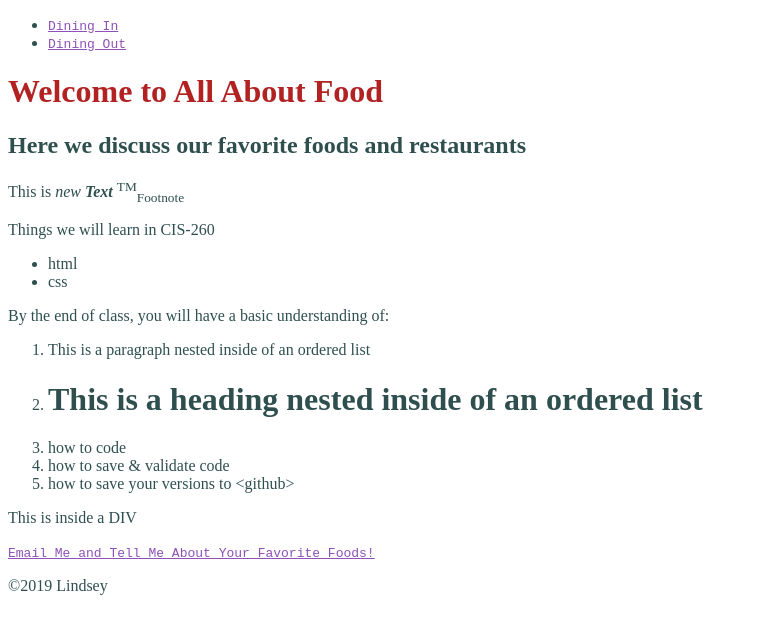
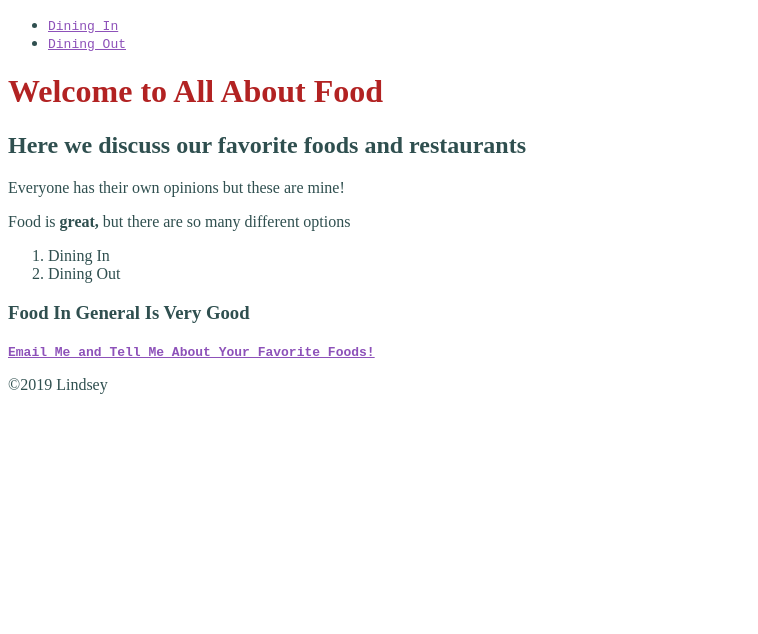
Before and after one commit to lnudds7/assignment1, a plain HTML site: page index.html in a window 1280 px wide. Shown: the whole page, without its empty margins (0-758 px from the left). Drawn offline with Linux system fonts and the light colour scheme.

Commit message:
finished changes for hw

```diff
--- a/index.html
+++ b/index.html
@@ -29,30 +29,23 @@
 
         <h1 style="color:firebrick">    Welcome to All About Food</h1>
         <h2>Here we discuss our favorite foods and restaurants </h2>
-        <p> This is <em>new</em> <strong><em>Text </em></strong><sup>TM</sup><sub>Footnote</sub></p>
+        <p> Everyone has their own opinions but these are mine!</p>
 
-        <p>Things we will learn in CIS-260</p>
-        <ul>
-            <li>html</li>
-            <li>css</li>
-        </ul>
-        <p> By the end of class, you will have a basic understanding of:</p>
+        <p>Food is <strong>great,</strong> but there are so many different options   </p>
         <ol>
-            <li>
-                <p> This is a paragraph nested inside of an ordered list</p>
-            </li>
-            <li>
-                <H1> This is a heading nested inside of an ordered list</H1>
-            </li>
-            <li>how to code</li>
-            <li>how to save &amp; validate code</li>
-            <li>how to save your versions to &lt;github&gt;</li>
+            <li>Dining In</li>
+            <li>Dining Out </li>
         </ol>
 
-        <div>This is inside a DIV</div>
 
 
-    <p> <a href="mailto:lnudds7@mail.naz.edu"> Email Me and Tell Me About Your Favorite Foods!</a>
+
+            <h3> Food In General Is Very Good</h3>
+
+
+
+
+    <p> <strong><a href="mailto:lnudds7@mail.naz.edu"> Email Me and Tell Me About Your Favorite Foods!</a></strong>
     </main>
 
 
```
Also changed, not shown: diningin.html (+9 -22 lines).
